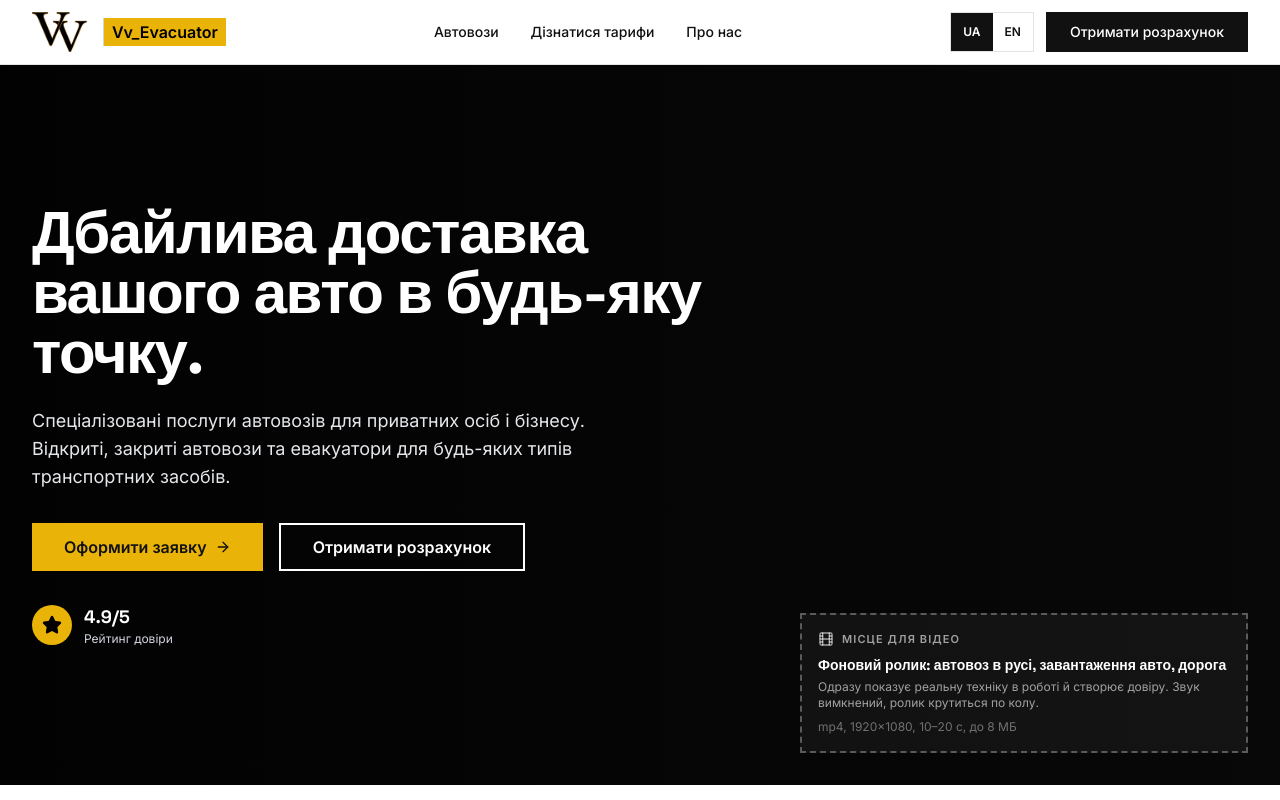
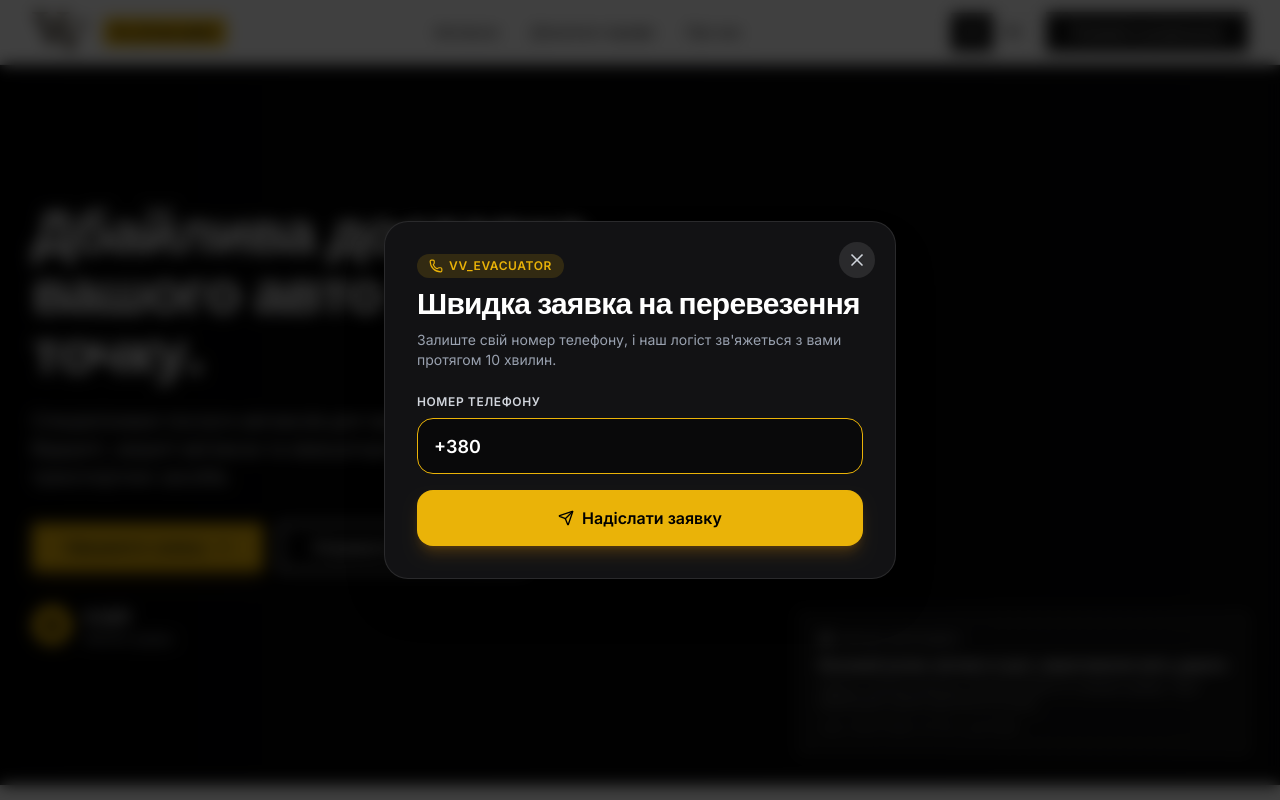
Before and after one commit to Niket-crypto/VV_clientPage, a React (Vite) app in the folder vite-project/: page / in a window 1280 px wide. Both pictures are taken after a click on the button "Оформити заявку". Shown: the top 800 px of the page. Built offline with nearby package versions, Linux system fonts and the light colour scheme.

Commit message:
fix of some bags

```diff
--- a/vite-project/src/App.tsx
+++ b/vite-project/src/App.tsx
@@ -6,13 +6,15 @@ import {
   Film,
   Image as ImageIcon,
   Menu,
+  Phone,
+  Send,
   Star,
   X,
 } from "lucide-react"
 
 type Lang = "uk" | "en"
 
-const HERO_VIDEO = "/АвтовозКайф.mp4"
+const HERO_VIDEO = "/hero.mp4"
 
 const CARD_PHOTOS = [
   "/avtovoz-1-1.jpg",
@@ -37,6 +39,15 @@ const dict = {
       primary: "Оформити заявку",
       secondary: "Отримати розрахунок",
       rating: "Рейтинг довіри",
+    },
+    modal: {
+      title: "Швидка заявка на перевезення",
+      subtitle: "Залиште свій номер телефону, і наш логіст зв'яжеться з вами протягом 10 хвилин.",
+      phoneLabel: "Номер телефону",
+      phonePlaceholder: "+380 (__) ___-__-__",
+      submit: "Надіслати заявку",
+      invalidPhone: "Будь ласка, введіть коректний номер телефону",
+      successMsg: "Дякуємо! Заявку прийнято, зараз перенаправляємо...",
     },
     pricing: {
       title: "Тарифи на доставку авто",
@@ -162,6 +173,15 @@ const dict = {
       primary: "Submit a request",
       secondary: "Get a quote",
       rating: "Trust rating",
+    },
+    modal: {
+      title: "Quick transport request",
+      subtitle: "Leave your phone number and our logistics specialist will contact you within 10 minutes.",
+      phoneLabel: "Phone number",
+      phonePlaceholder: "+380 (__) ___-__-__",
+      submit: "Send request",
+      invalidPhone: "Please enter a valid phone number",
+      successMsg: "Thank you! Request received, redirecting...",
     },
     pricing: {
       title: "Car delivery rates",
@@ -307,10 +327,12 @@ function Logo() {
 export default function App() {
   const [lang, setLang] = useState<Lang>(getInitialLang)
   const [menuOpen, setMenuOpen] = useState(false)
+  const [orderModalOpen, setOrderModalOpen] = useState(false)
+  const [phoneValue, setPhoneValue] = useState("+380 ")
+  const [phoneError, setPhoneError] = useState("")
   const [carrier, setCarrier] = useState<CarrierType>("economy")
   const [videoFailed, setVideoFailed] = useState(!HERO_VIDEO)
 
-  // Состояния видимости трёх секций (вместо внешних хуков)
   const [fleetVisible, setFleetVisible] = useState(false)
   const [pricingVisible, setPricingVisible] = useState(false)
   const [aboutVisible, setAboutVisible] = useState(false)
@@ -325,7 +347,23 @@ export default function App() {
     window.localStorage.setItem("lang", lang)
   }, [lang, t.title])
 
-  // Единый встроенный IntersectionObserver без внешних файлов и рефов
+  // Закрытие модалки по Escape и блокировка скролла страницы
+  useEffect(() => {
+    const handleKeyDown = (e: KeyboardEvent) => {
+      if (e.key === "Escape") setOrderModalOpen(false)
+    }
+    if (orderModalOpen) {
+      document.body.style.overflow = "hidden"
+      window.addEventListener("keydown", handleKeyDown)
+    } else {
+      document.body.style.overflow = ""
+    }
+    return () => {
+      document.body.style.overflow = ""
+      window.removeEventListener("keydown", handleKeyDown)
+    }
+  }, [orderModalOpen])
+
   useEffect(() => {
     const Observer = new IntersectionObserver(
       (entries) => {
@@ -369,6 +407,22 @@ export default function App() {
     document.getElementById("calculator")?.scrollIntoView({ behavior: "smooth" })
   }
 
+  const handlePhoneSubmit = (e: React.FormEvent) => {
+    e.preventDefault()
+    // Валидация: очищаем от пробелов, скобок и тире, проверяем на минимум 10 цифр
+    const digitsOnly = phoneValue.replace(/\D/g, "")
+    if (digitsOnly.length < 10) {
+      setPhoneError(t.modal.invalidPhone)
+      return
+    }
+
+    setPhoneError("")
+    const message = encodeURIComponent(`${t.calc.msg} Телефон: +${digitsOnly}`)
+    // Отправляем прямо в Telegram менеджеру (или заменяем на твой tg-ник/ссылку)
+    window.open(`https://t.me/Vv_Evacuator?text=${message}`, "_blank")
+    setOrderModalOpen(false)
+  }
+
   const langSwitch = (
     <div
       role="group"
@@ -381,10 +435,10 @@ export default function App() {
           type="button"
           onClick={() => setLang(l)}
           aria-pressed={lang === l}
-          className={`h-full px-3 uppercase transition-colors ${
+          className={`h-full px-3 uppercase transition-colors active:scale-95 ${
             lang === l
               ? "bg-[var(--primary)] text-[var(--primary-foreground)]"
-              : "hover:bg-gray-50"
+              : "hover:bg-gray-50 active:bg-gray-100"
           }`}
         >
           {l === "uk" ? "UA" : "EN"}
@@ -411,7 +465,7 @@ export default function App() {
               <a
                 key={l.href}
                 href={l.href}
-                className="transition-colors hover:text-[var(--accent)]"
+                className="transition-colors hover:text-[var(--accent)] active:text-[var(--accent)]"
               >
                 {l.label}
               </a>
@@ -421,13 +475,13 @@ export default function App() {
             {langSwitch}
             <a
               href="#calculator"
-              className="hidden h-10 items-center justify-center bg-[var(--primary)] px-6 text-sm font-medium text-[var(--primary-foreground)] transition-colors hover:bg-gray-900 md:inline-flex"
+              className="hidden h-10 items-center justify-center bg-[var(--primary)] px-6 text-sm font-medium text-[var(--primary-foreground)] transition-colors hover:bg-gray-900 active:scale-95 active:bg-black md:inline-flex"
             >
               {t.cta}
             </a>
             <button
               type="button"
-              className="p-2 md:hidden"
+              className="p-2 transition-transform active:scale-90 md:hidden"
               aria-label={menuOpen ? t.close : t.menu}
               aria-expanded={menuOpen}
               onClick={() => setMenuOpen((v) => !v)}
@@ -451,7 +505,7 @@ export default function App() {
                   key={l.href}
                   href={l.href}
                   onClick={() => setMenuOpen(false)}
-                  className="border-b border-[var(--border)] py-3 text-sm font-medium"
+                  className="border-b border-[var(--border)] py-3 text-sm font-medium active:text-[var(--accent)]"
                 >
                   {l.label}
                 </a>
@@ -459,7 +513,7 @@ export default function App() {
               <a
                 href="#calculator"
                 onClick={() => setMenuOpen(false)}
-                className="my-4 inline-flex h-11 items-center justify-center bg-[var(--primary)] text-sm font-medium text-[var(--primary-foreground)]"
+                className="my-4 inline-flex h-11 items-center justify-center bg-[var(--primary)] text-sm font-medium text-[var(--primary-foreground)] active:scale-95"
               >
                 {t.cta}
               </a>
@@ -473,13 +527,13 @@ export default function App() {
         <section className="relative isolate overflow-hidden bg-[#0b0b0c] text-white">
           {!videoFailed && (
             <video
-              className="absolute inset-0 -z-20 h-full w-full object-cover"
+              className="absolute inset-0 -z-20 h-full w-full object-cover will-change-transform"
               src={HERO_VIDEO}
               autoPlay
               muted
               loop
               playsInline
-              preload="metadata"
+              preload="auto"
               aria-hidden="true"
               onError={() => setVideoFailed(true)}
             />
@@ -497,13 +551,14 @@ export default function App() {
               <div className="flex flex-col gap-4 sm:flex-row">
                 <button
                   type="button"
-                  className="inline-flex h-12 items-center justify-center bg-[var(--accent)] px-8 text-base font-bold text-[var(--accent-foreground)] transition-colors hover:bg-yellow-400"
+                  onClick={() => setOrderModalOpen(true)}
+                  className="inline-flex h-12 cursor-pointer items-center justify-center bg-[var(--accent)] px-8 text-base font-bold text-[var(--accent-foreground)] transition-all hover:bg-yellow-400 active:scale-95 active:brightness-90 select-none shadow-lg shadow-amber-500/20"
                 >
                   {t.hero.primary} <ArrowRight className="ml-2 h-4 w-4" />
                 </button>
                 <a
                   href="#calculator"
-                  className="inline-flex h-12 items-center justify-center border-2 border-white bg-transparent px-8 text-base font-bold text-white transition-colors hover:bg-white hover:text-black"
+                  className="inline-flex h-12 cursor-pointer items-center justify-center border-2 border-white bg-transparent px-8 text-base font-bold text-white transition-all hover:bg-white hover:text-black active:scale-95 select-none"
                 >
                   {t.hero.secondary}
                 </a>
@@ -573,7 +628,7 @@ export default function App() {
                       }
                     }}
                     style={{ transitionDelay: `${i * 120}ms` }}
-                    className={`gradient-border cursor-pointer transition-all duration-700 focus-visible:outline-none focus-visible:ring-4 focus-visible:ring-white/70 ${
+                    className={`gradient-border cursor-pointer transition-all duration-700 active:scale-[0.98] focus-visible:outline-none focus-visible:ring-4 focus-visible:ring-white/70 ${
                       fleetVisible
                         ? "translate-y-0 opacity-100"
                         : "translate-y-10 opacity-0"
@@ -656,7 +711,7 @@ export default function App() {
                   <div
                     key={row.route}
                     style={{ transitionDelay: `${idx * 45}ms` }}
-                    className={`flex items-center justify-between gap-4 rounded-full border-2 border-[var(--accent)] bg-black px-6 py-3 text-white transition-all duration-500 sm:px-8 sm:py-4 ${
+                    className={`flex items-center justify-between gap-4 rounded-full border-2 border-[var(--accent)] bg-black px-6 py-3 text-white transition-all duration-500 active:scale-[0.98] sm:px-8 sm:py-4 ${
                       pricingVisible
                         ? "translate-x-0 opacity-100"
                         : "-translate-x-8 opacity-0"
@@ -767,6 +822,89 @@ export default function App() {
         </div>
       </section>
 
+      {/* ===== МОДАЛКА: Оформити заявку ===== */}
+      {orderModalOpen && (
+        <div
+          role="dialog"
+          aria-modal="true"
+          aria-labelledby="modal-title"
+          className="fixed inset-0 z-50 flex items-center justify-center p-4"
+        >
+          {/* Размытый фон */}
+          <div
+            className="fixed inset-0 bg-black/75 backdrop-blur-sm transition-opacity"
+            onClick={() => setOrderModalOpen(false)}
+          />
+
+          {/* Карточка модалки */}
+          <div className="relative w-full max-w-lg rounded-3xl border border-white/10 bg-[#121214] p-6 text-white shadow-2xl sm:p-8">
+            {/* Кнопка закрытия (крестик) */}
+            <button
+              type="button"
+              onClick={() => setOrderModalOpen(false)}
+              className="absolute right-5 top-5 flex h-9 w-9 items-center justify-center rounded-full bg-white/10 text-gray-300 transition-all hover:bg-white/20 active:scale-90"
+              aria-label={t.close}
+            >
+              <X className="h-5 w-5" />
+            </button>
+
+            <div className="mb-6">
+              <span className="mb-2 inline-flex items-center gap-1.5 rounded-full bg-[var(--accent)]/15 px-3 py-1 text-xs font-bold uppercase tracking-wider text-[var(--accent)]">
+                <Phone className="h-3.5 w-3.5" />
+                Vv_Evacuator
+              </span>
+              <h3 id="modal-title" className="font-display text-2xl font-bold tracking-tight sm:text-3xl">
+                {t.modal.title}
+              </h3>
+              <p className="mt-2 text-sm text-gray-400">
+                {t.modal.subtitle}
+              </p>
+            </div>
+
+            <form onSubmit={handlePhoneSubmit} className="space-y-4">
+              <div>
+                <label htmlFor="phone-input" className="mb-2 block text-xs font-bold uppercase tracking-wider text-gray-300">
+                  {t.modal.phoneLabel}
+                </label>
+                <div className="relative">
+                  <input
+                    id="phone-input"
+                    type="tel"
+                    inputMode="tel"
+                    autoFocus
+                    required
+                    value={phoneValue}
+                    onChange={(e) => {
+                      setPhoneValue(e.target.value)
+                      if (phoneError) setPhoneError("")
+                    }}
+                    placeholder={t.modal.phonePlaceholder}
+                    className={`h-14 w-full rounded-2xl border bg-black/50 px-4 text-lg font-semibold text-white placeholder-gray-500 transition-colors focus:outline-none ${
+                      phoneError
+                        ? "border-red-500 focus:border-red-500"
+                        : "border-white/20 focus:border-[var(--accent)]"
+                    }`}
+                  />
+                </div>
+                {phoneError && (
+                  <p className="mt-2 text-xs font-semibold text-red-400">
+                    {phoneError}
+                  </p>
+                )}
+              </div>
+
+              <button
+                type="submit"
+                className="flex h-14 w-full cursor-pointer items-center justify-center gap-2 rounded-2xl bg-[var(--accent)] text-base font-bold text-black transition-all hover:bg-yellow-400 active:scale-95 active:brightness-90 select-none shadow-lg shadow-amber-500/20"
+              >
+                <Send className="h-4 w-4" />
+                {t.modal.submit}
+              </button>
+            </form>
+          </div>
+        </div>
+      )}
+
       <footer className="bg-[var(--background)] py-12">
         <div className="mx-auto flex max-w-7xl flex-col items-center justify-between gap-6 px-4 sm:px-6 md:flex-row lg:px-8">
           <div className="flex items-center gap-3">
@@ -776,10 +914,10 @@ export default function App() {
             </span>
           </div>
           <div className="flex gap-6 text-sm text-gray-600">
-            <a href="#" className="hover:text-black">
+            <a href="#" className="hover:text-black active:text-black">
               {t.footer.terms}
             </a>
-            <a href="#" className="hover:text-black">
+            <a href="#" className="hover:text-black active:text-black">
               {t.footer.privacy}
             </a>
           </div>
```
